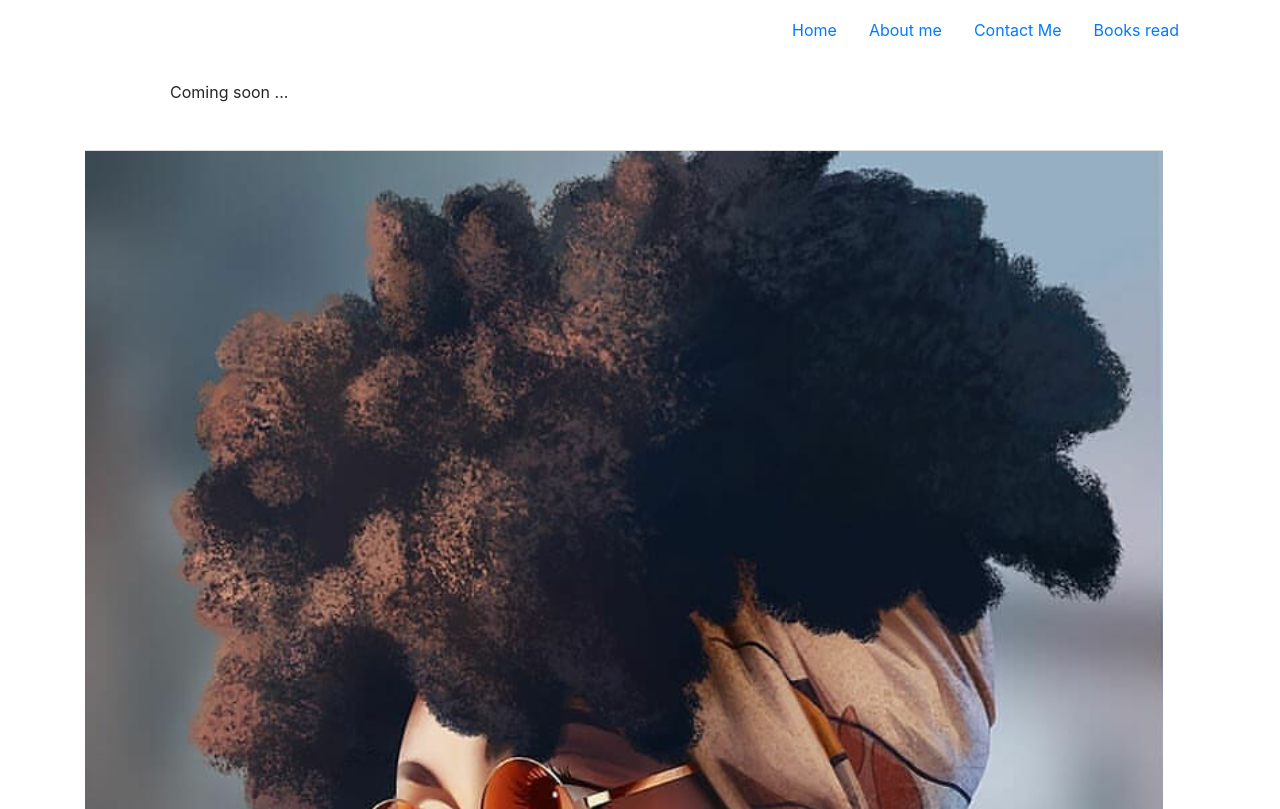
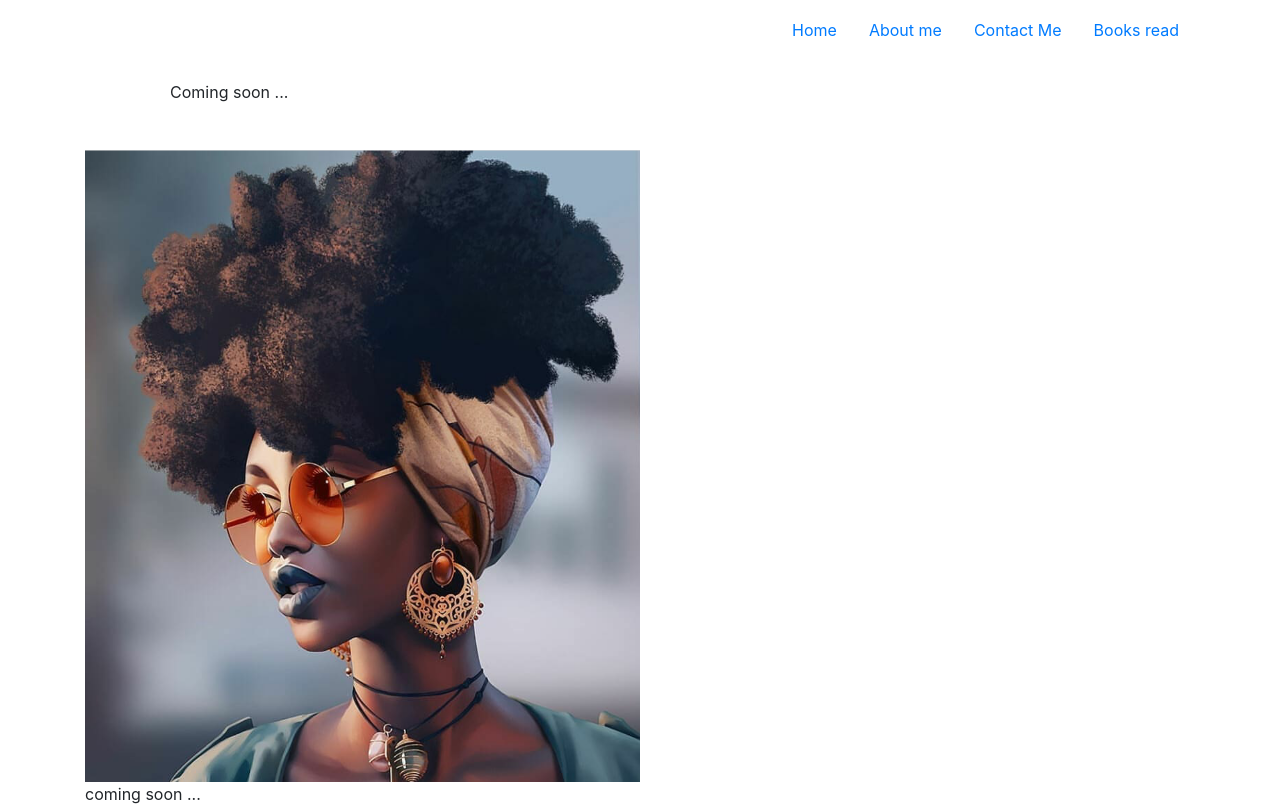
Before and after one commit to SFarida/project0, a website: page about.html in a window 1280 px wide. Shown: the top 809 px of the page. Drawn offline with nearby package versions, Linux system fonts and the light colour scheme.

Commit message:
Modified about and contact

```diff
--- a/about.html
+++ b/about.html
@@ -41,7 +41,7 @@
                 </div>
                 <div id="container">
                     <div id="div-img0">
-                        <img src="img/img0.png" id="img0" class="img-fluid" alt="Responsive image">
+                        <img src="img/img0.png" id="img0" class="img-fluid" alt="Responsive image" style="width: 50%">
                     </div>
                     <div id="div-content0">
                         <p>
```
Also changed, not shown: contact.html (+1 -3 lines).
